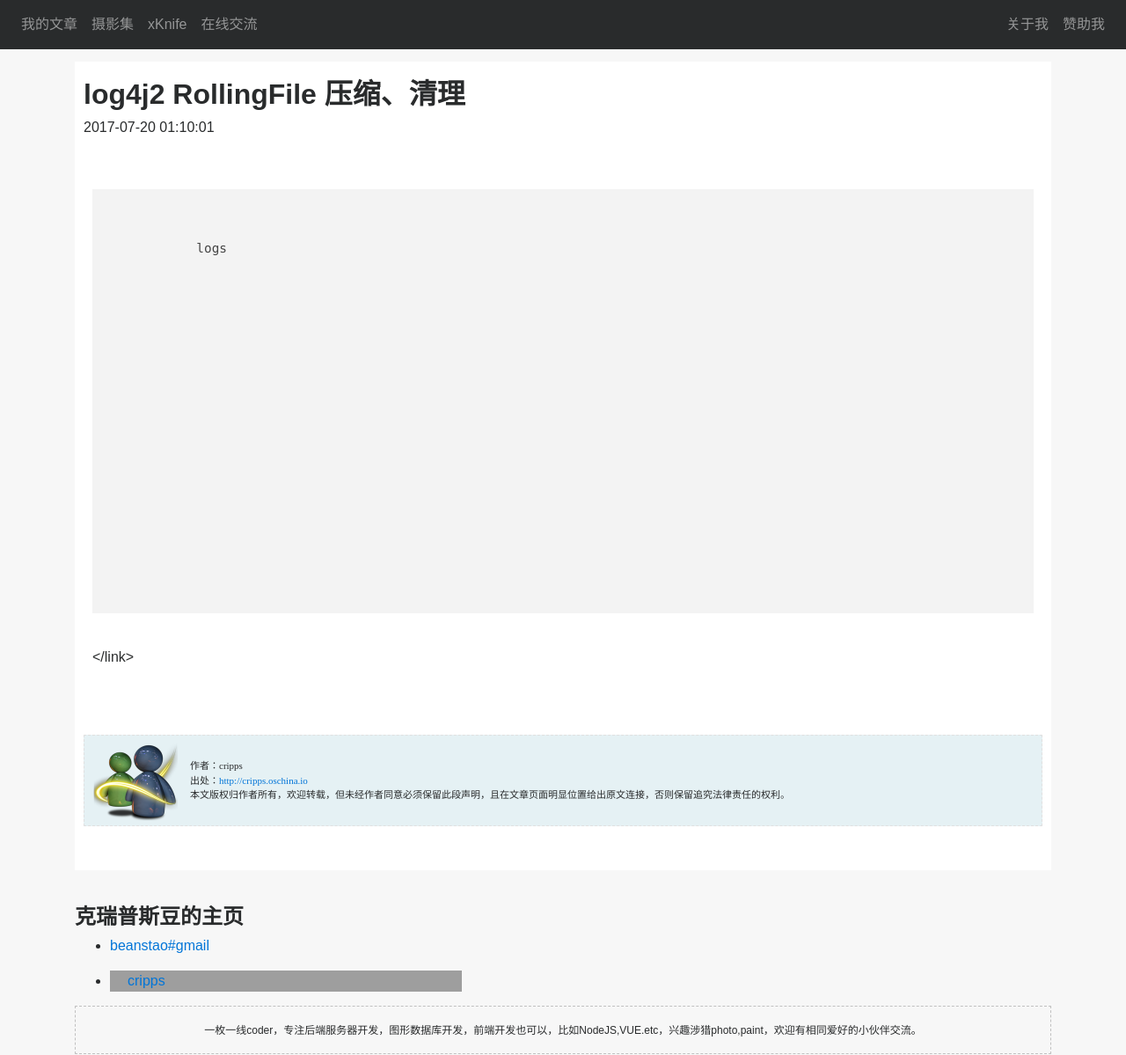
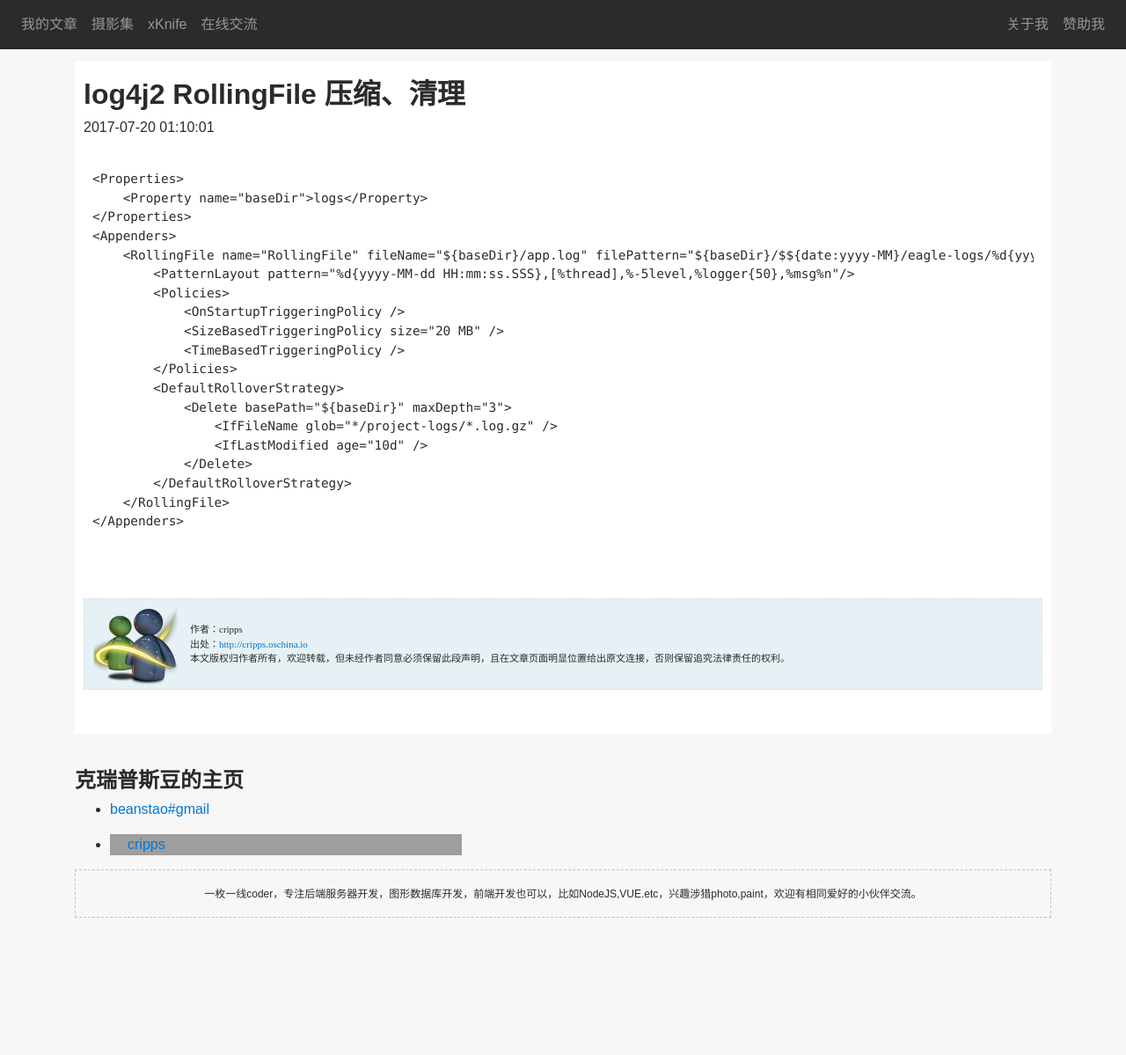
Before and after one commit to beanstt/beanstt.github.io, a Jekyll site: the page built from _posts/2017-07-20-log4j2.md, in a window 1280 px wide and 1199 px high. Shown: the whole window at 88% size. Built offline with Jekyll 4.4.1, drawn with Linux system fonts in a browser that asks for light colours; nearby versions of some CDN libraries; grey boxes are pictures that could not be loaded.

Commit message:
highlight

````diff
--- a/_posts/2017-07-20-log4j2.md
+++ b/_posts/2017-07-20-log4j2.md
@@ -4,30 +4,24 @@
 date:   2017-07-20 09:10:01 +0800
 categories: log4j2
 ---
-<pre>
-    <code class="html">
-        <Properties>
-            <Property name="baseDir">logs</Property>
-        </Properties>
-        <Appenders>
-            <RollingFile name="RollingFile" fileName="${baseDir}/app.log" filePattern="${baseDir}/$${date:yyyy-MM}/eagle-logs/%d{yyyy-MM-dd}.log.gz">
-                <PatternLayout pattern="%d{yyyy-MM-dd HH:mm:ss.SSS},[%thread],%-5level,%logger{50},%msg%n"/>
-                <Policies>
-                    <OnStartupTriggeringPolicy />
-                    <SizeBasedTriggeringPolicy size="20 MB" />
-                    <TimeBasedTriggeringPolicy />
-                </Policies>
-                <DefaultRolloverStrategy>
-                    <Delete basePath="${baseDir}" maxDepth="3">
-                        <IfFileName glob="*/project-logs/*.log.gz" />
-                        <IfLastModified age="10d" />
-                    </Delete>
-                </DefaultRolloverStrategy>
-            </RollingFile>
-        </Appenders>
-    </code>
-</pre>
-
-<link rel="stylesheet" href="//cdnjs.cloudflare.com/ajax/libs/highlight.js/9.12.0/styles/default.min.css"></link>
-<script src="//cdnjs.cloudflare.com/ajax/libs/highlight.js/9.12.0/highlight.min.js"></script>
-<script>hljs.initHighlightingOnLoad();</script>
+```xml
+<Properties>
+    <Property name="baseDir">logs</Property>
+</Properties>
+<Appenders>
+    <RollingFile name="RollingFile" fileName="${baseDir}/app.log" filePattern="${baseDir}/$${date:yyyy-MM}/eagle-logs/%d{yyyy-MM-dd}.log.gz">
+        <PatternLayout pattern="%d{yyyy-MM-dd HH:mm:ss.SSS},[%thread],%-5level,%logger{50},%msg%n"/>
+        <Policies>
+            <OnStartupTriggeringPolicy />
+            <SizeBasedTriggeringPolicy size="20 MB" />
+            <TimeBasedTriggeringPolicy />
+        </Policies>
+        <DefaultRolloverStrategy>
+            <Delete basePath="${baseDir}" maxDepth="3">
+                <IfFileName glob="*/project-logs/*.log.gz" />
+                <IfLastModified age="10d" />
+            </Delete>
+        </DefaultRolloverStrategy>
+    </RollingFile>
+</Appenders>
+```
````
